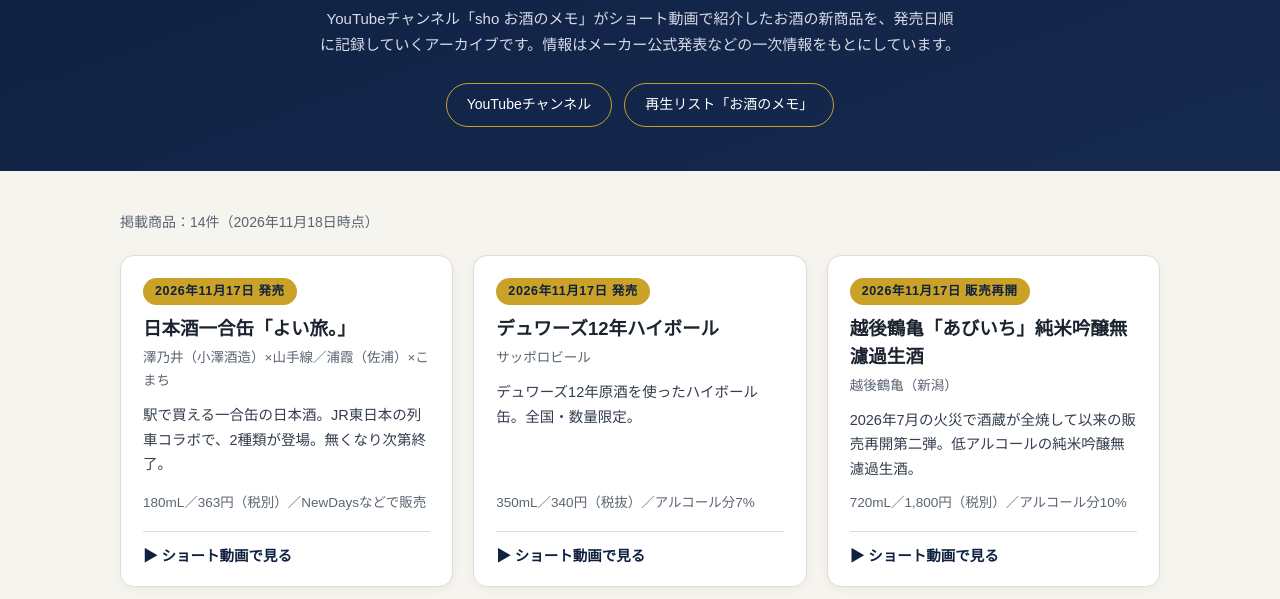
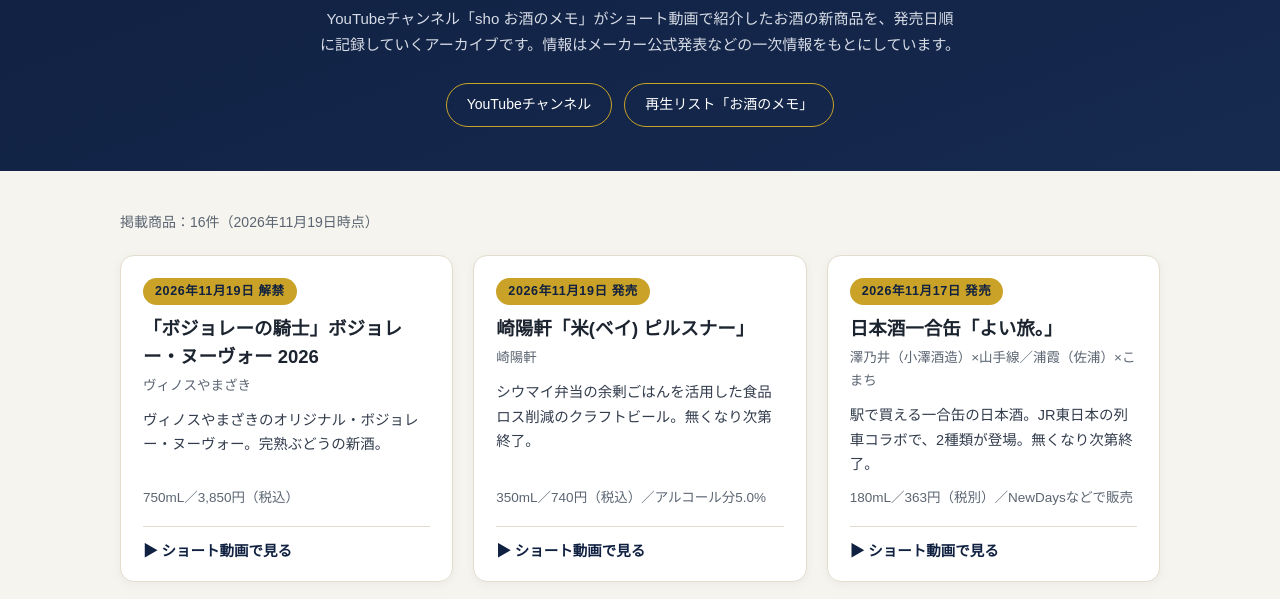
Before and after one commit to lcmlcmlcm017-png/sake-new-products-archive, a plain HTML site: page index.html in a window 1280 px wide. Shown: the part 168-767 px from the top of the page. Drawn offline with Linux system fonts and the light colour scheme.

Commit message:
崎陽軒「米(ベイ) ピルスナー」と「ボジョレーの騎士」ボジョレー・ヌーヴォー2026を追加（16件に更新）

```diff
--- a/index.html
+++ b/index.html
@@ -130,8 +130,26 @@
 </header>
 
 <main>
-  <p class="count">掲載商品：14件（2026年11月18日時点）</p>
+  <p class="count">掲載商品：16件（2026年11月19日時点）</p>
   <div class="grid">
+
+    <article class="card">
+      <span class="date soon">2026年11月19日 解禁</span>
+      <h2>「ボジョレーの騎士」ボジョレー・ヌーヴォー 2026</h2>
+      <p class="maker">ヴィノスやまざき</p>
+      <p class="point">ヴィノスやまざきのオリジナル・ボジョレー・ヌーヴォー。完熟ぶどうの新酒。</p>
+      <p class="spec">750mL／3,850円（税込）</p>
+      <a class="watch" href="https://www.youtube.com/shorts/j6luC6wQpWQ">▶ ショート動画で見る</a>
+    </article>
+
+    <article class="card">
+      <span class="date soon">2026年11月19日 発売</span>
+      <h2>崎陽軒「米(ベイ) ピルスナー」</h2>
+      <p class="maker">崎陽軒</p>
+      <p class="point">シウマイ弁当の余剰ごはんを活用した食品ロス削減のクラフトビール。無くなり次第終了。</p>
+      <p class="spec">350mL／740円（税込）／アルコール分5.0%</p>
+      <a class="watch" href="https://www.youtube.com/shorts/ZPZDq9--Oy8">▶ ショート動画で見る</a>
+    </article>
 
     <article class="card">
       <span class="date soon">2026年11月17日 発売</span>
```
